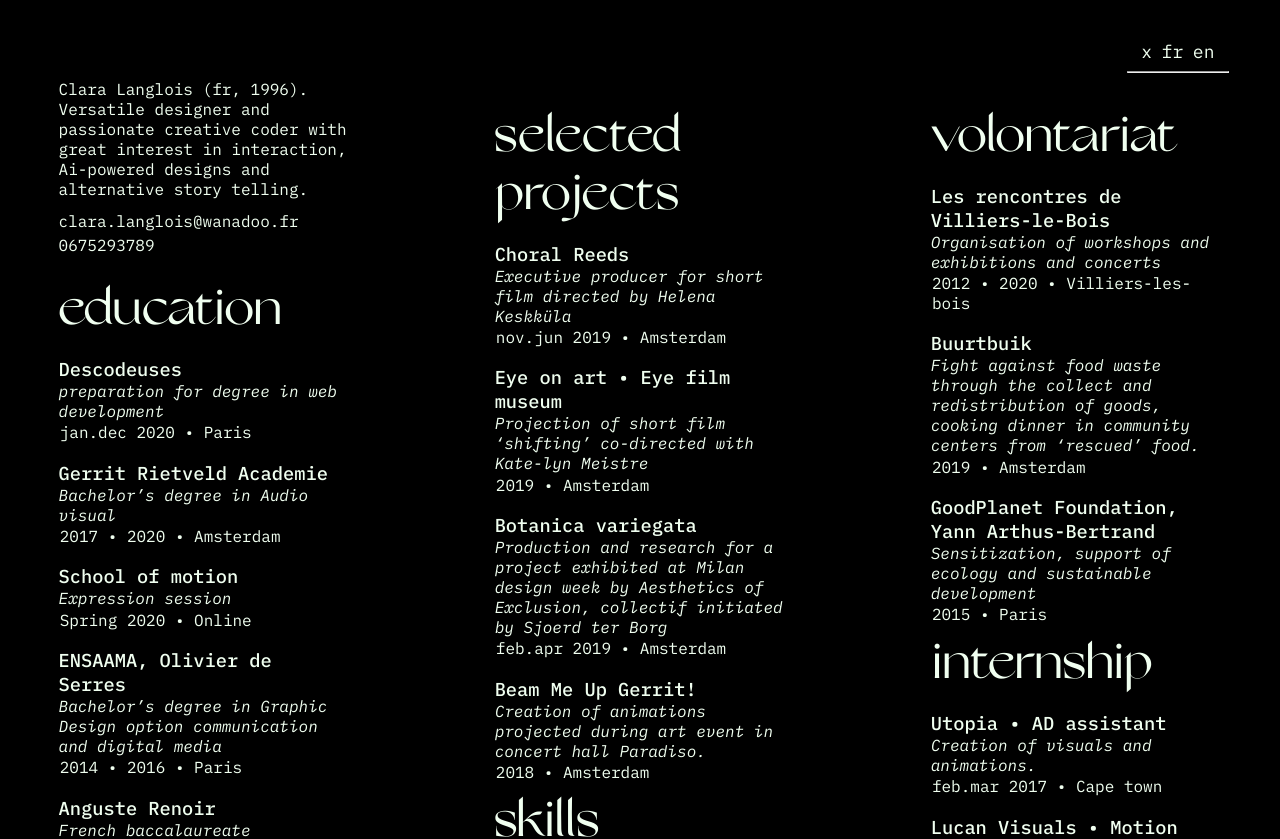
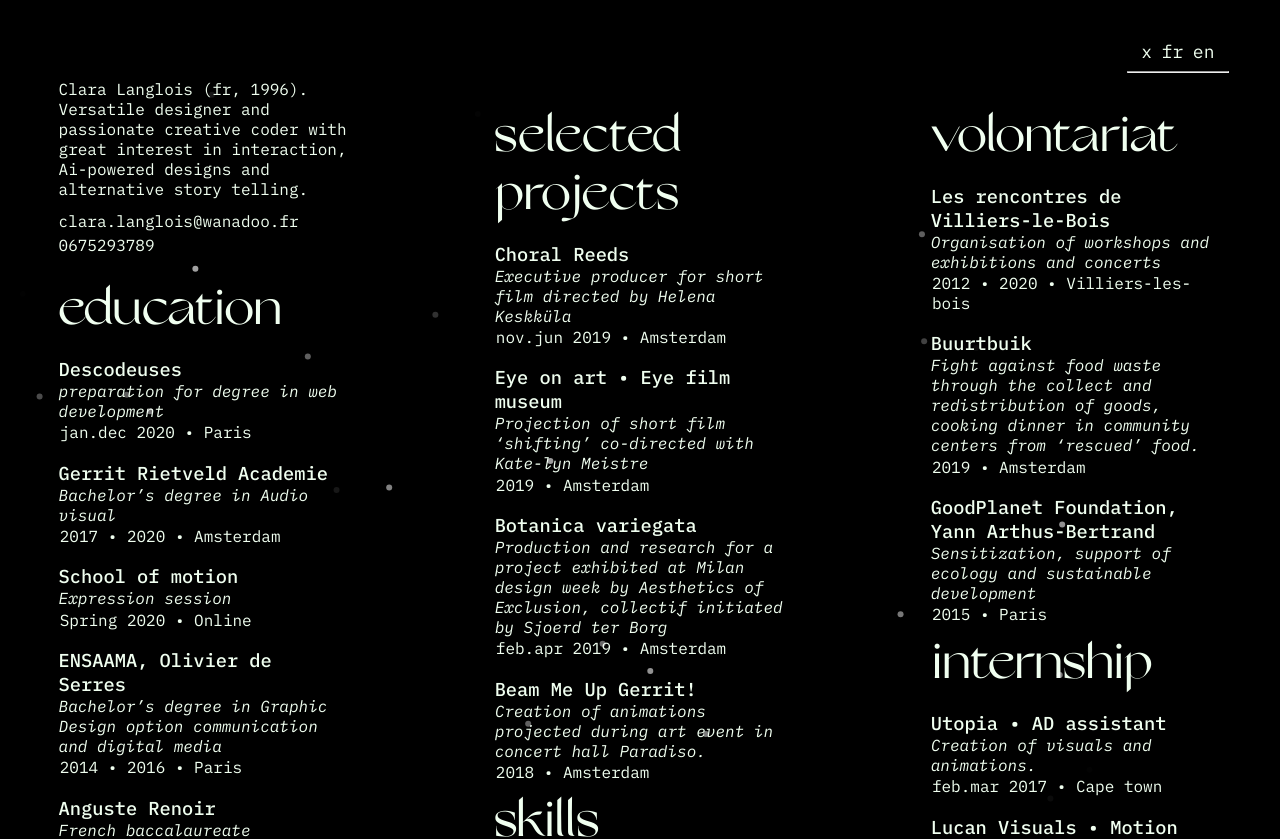
Before and after one commit to langloks/cv, a plain HTML site: page anglais/anglais.html in a window 1280 px wide. Shown: the top 839 px of the page. Drawn offline with nearby package versions, Linux system fonts and the light colour scheme.

Commit message:
interactive dot/fav icon

```diff
--- a/anglais/anglais.html
+++ b/anglais/anglais.html
@@ -5,7 +5,8 @@
     <meta charset="UTF-8">
     <meta http-equiv="X-UA-Compatible" content="IE=edge">
     <meta name="viewport" content="width=device-width, initial-scale=1.0">
-    <title>cv numérique</title>
+    <title>Resume Clara Langlois</title>
+    <link rel="icon" href="../assets/fav2.png" />
     <link rel="stylesheet" href="style.css">
     <link rel="preconnect" href="https://fonts.gstatic.com">
     <link href="https://fonts.googleapis.com/css2?family=IBM+Plex+Mono:ital,wght@0,400;0,500;1,400&display=swap"
@@ -14,12 +15,16 @@
 
 
 <body>
+    <div id="particles-js"></div>
     <div class="page-wrapper">
         <header>
             <nav>
                 <a class="button" href="anglais.html">x</a>
                 <a class="button" href="../index.html">fr</a>
                 <a class="button" href="anglais.html">en</a>
+
+                <!-- <a href="../assets/resume_clara_langlois.pdf" download><img class="icon"
+                        src="../assets/download.svg" /></a> -->
             </nav>
             <hr>
         </header>
@@ -122,7 +127,10 @@
 
         </div>
     </div>
+
     <script src="imageadder.js"></script>
+    <script src="https://cdn.jsdelivr.net/npm/particles.js@2.0.0/particles.min.js"></script>
+    <script src="particules.js"></script>
 </body>
 
 </html>
--- /dev/null
+++ b/anglais/particules.js
@@ -0,0 +1,72 @@
+particlesJS("particles-js", {
+    particles: {
+      number: { value: 25, density: { enable: false, value_area: 800 } },
+      color: { value: "#ffffff" },
+      shape: {
+        type: "circle",
+        stroke: { width: 0, color: "#000000" },
+        polygon: { nb_sides: 3 },
+        image: { src: "img/github.svg", width: 100, height: 100 }
+      },
+      opacity: {
+        value: 0.6392095897221408,
+        random: true,
+        anim: { enable: false, speed: 1, opacity_min: 0.1, sync: false }
+      },
+      size: {
+        value: 3,
+        random: false,
+        anim: { enable: false, speed: 40, size_min: 0.1, sync: false }
+      },
+      line_linked: {
+        enable: false,
+        distance: 173.61248115909999,
+        color: "#ffffff",
+        opacity: 0.7,
+        width: 1
+      },
+      move: {
+        enable: true,
+        speed: 2,
+        direction: "none",
+        random: false,
+        straight: false,
+        out_mode: "out",
+        bounce: false,
+        attract: { enable: false, rotateX: 600, rotateY: 1200 }
+      }
+    },
+    interactivity: {
+      detect_on: "canvas",
+      events: {
+        onhover: { enable: true, mode: "repulse" },
+        onclick: { enable: true, mode: "push" },
+        resize: true
+      },
+      modes: {
+        grab: { distance: 400, line_linked: { opacity: 1 } },
+        bubble: { distance: 400, size: 40, duration: 2, opacity: 8, speed: 3 },
+        repulse: { distance: 200, duration: 0.4 },
+        push: { particles_nb: 4 },
+        remove: { particles_nb: 2 }
+      }
+    },
+    retina_detect: true
+  });
+  var count_particles, stats, update;
+  stats = new Stats();
+  stats.setMode(0);
+  stats.domElement.style.position = "absolute";
+  stats.domElement.style.left = "0px";
+  stats.domElement.style.top = "0px";
+  document.body.appendChild(stats.domElement);
+  count_particles = document.querySelector(".js-count-particles");
+  update = function () {
+    stats.begin();
+    stats.end();
+    if (window.pJSDom[0].pJS.particles && window.pJSDom[0].pJS.particles.array) {
+      count_particles.innerText = window.pJSDom[0].pJS.particles.array.length;
+    }
+    requestAnimationFrame(update);
+  };
+  requestAnimationFrame(update);
--- a/anglais/style.css
+++ b/anglais/style.css
@@ -18,6 +18,7 @@ img {
     opacity: 0.5;
 
 }
+
 
 @keyframes fadeinout {
     0% { opacity: 0; }
@@ -139,3 +140,16 @@ h3 {
   from {margin-left: -20px; opacity: 20%;}
   to {margin-left: 0px; opacity: 100%;}
 }
+
+/* particules */
+
+canvas {
+    display: block;
+  }
+  #particles-js {
+    position: absolute;
+    width: 100%;
+    height: 100%;
+    background-size: cover;
+    background-position: 50% 50%;
+  }
--- a/style.css
+++ b/style.css
@@ -140,3 +140,17 @@ h3 {
   from {margin-left: -20px; opacity: 20%;}
   to {margin-left: 0px; opacity: 100%;}
 }
+
+
+/* particules */
+
+canvas {
+    display: block;
+  }
+  #particles-js {
+    position: absolute;
+    width: 100%;
+    height: 100%;
+    background-size: cover;
+    background-position: 50% 50%;
+  }
```
Also changed, not shown: index.html (+5 -1 lines), particules.js (added, +72 -0 lines), assets/download.svg (added), assets/fav2.png (added), download.svg (added), 1 other file.
